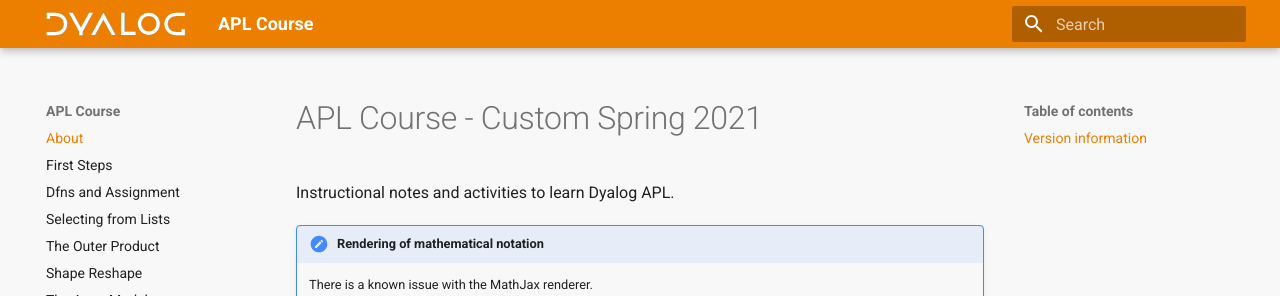
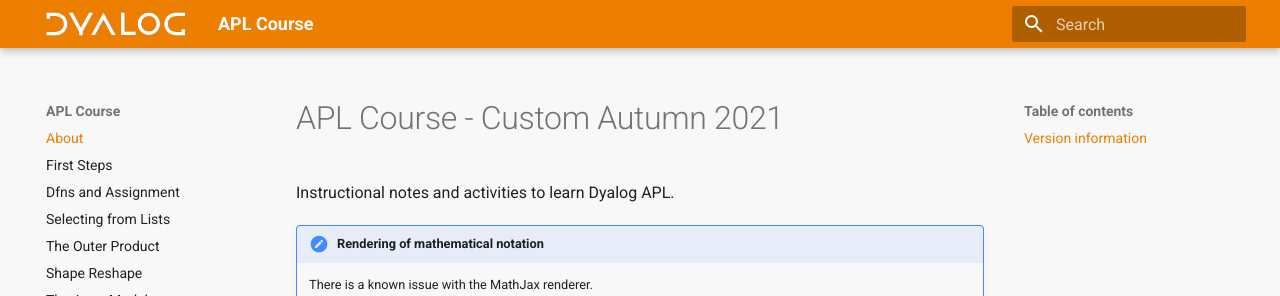
Before and after one commit to Dyalog/APLCourse, an MkDocs documentation site: the page built from docs/index.md, in a window 1280 px wide. Shown: the top 296 px of the page. Built offline with MkDocs 1.6.1 and Material for MkDocs 9.7.7, drawn with Linux system fonts in a browser that asks for light colours; some web fonts are replaced.

Commit message:
spring → autumn

```diff
--- a/docs/index.md
+++ b/docs/index.md
@@ -1,5 +1,5 @@
 
-# APL Course - Custom Spring 2021
+# APL Course - Custom Autumn 2021
 Instructional notes and activities to learn Dyalog APL.
 
 !!! Note "Rendering of mathematical notation"
```
